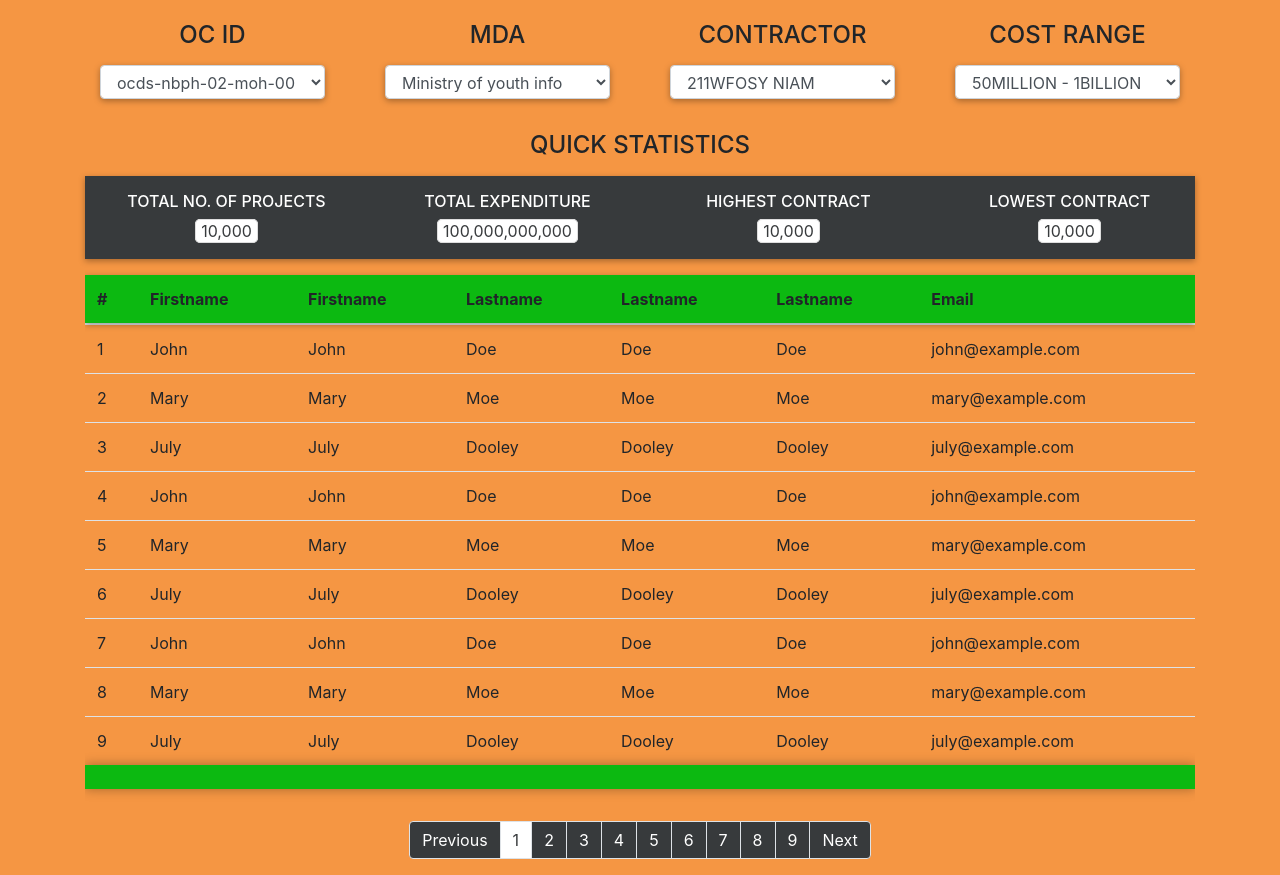
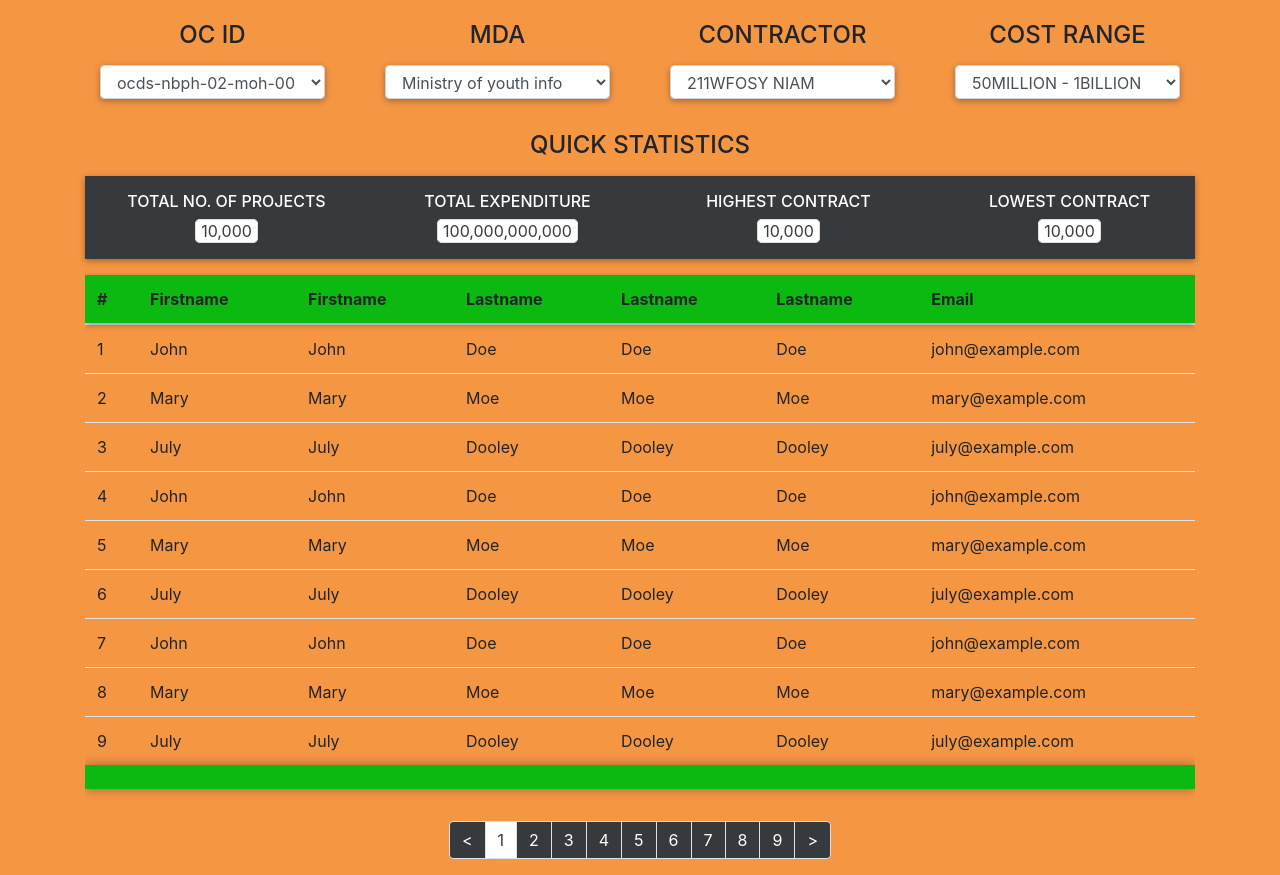
Before and after one commit to richardingwe/akocds-projectlist, a plain HTML site: page index.html in a window 1280 px wide. Shown: the part 85-960 px from the top of the page. Drawn offline with Linux system fonts and the light colour scheme.

Commit message:
worked on pagination

```diff
--- a/index.html
+++ b/index.html
@@ -202,7 +202,7 @@
 
         <!-- pagination -->
         <ul class="pagination justify-content-center my-3">
-            <li class="page-item"><a class="page-link pag" href="#">Previous</a></li>
+            <li class="page-item"><a class="page-link pag" href="#"><</a></li>
             <li class="page-item"><a class="page-link active-class" href="#">1</a></li>
             <li class="page-item"><a class="page-link pag" href="#">2</a></li>
             <li class="page-item"><a class="page-link pag" href="#">3</a></li>
@@ -212,7 +212,7 @@
             <li class="page-item"><a class="page-link pag" href="#">7</a></li>
             <li class="page-item"><a class="page-link pag" href="#">8</a></li>
             <li class="page-item"><a class="page-link pag" href="#">9</a></li>
-            <li class="page-item"><a class="page-link pag" href="#">Next</a></li>
+            <li class="page-item"><a class="page-link pag" href="#">></a></li>
         </ul>
     </div>
 </body>
```
